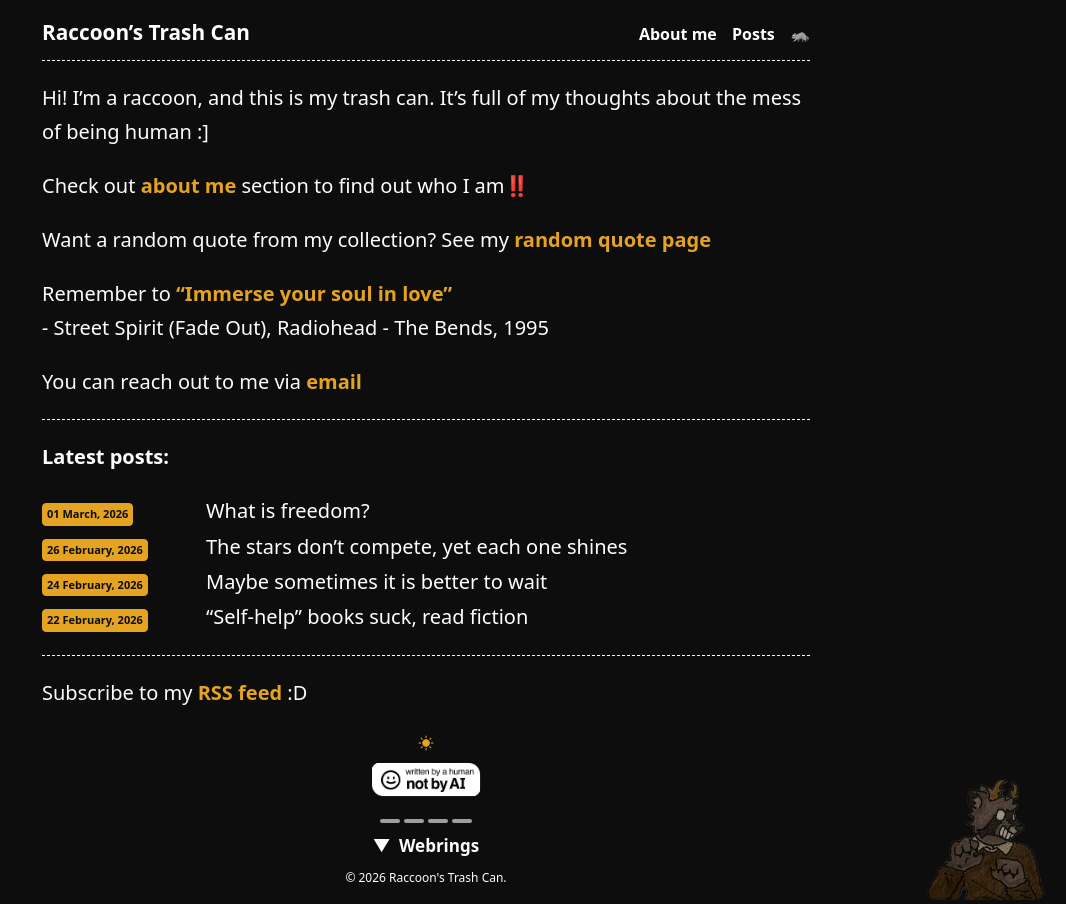
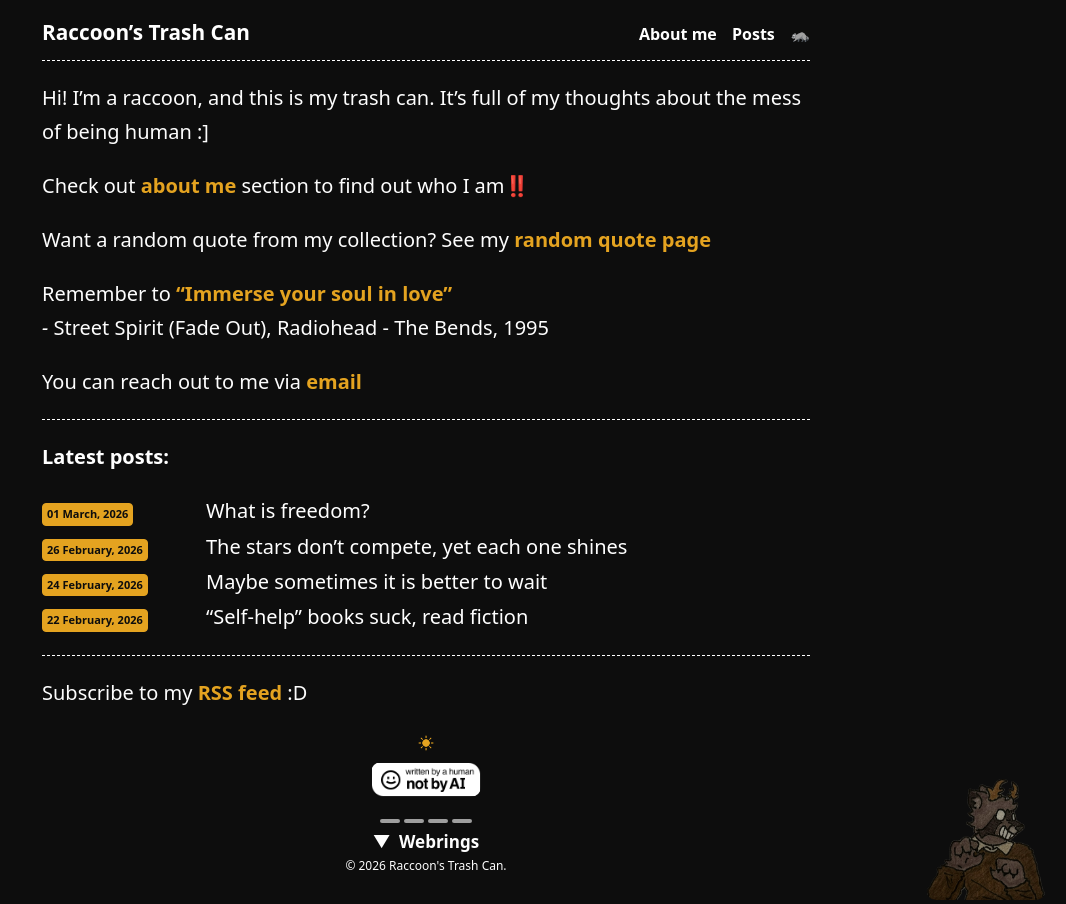
Before and after one commit to raccoonfangz/raccoonfangz.github.io, a Jekyll site: the page built from index.md, in a window 1280 px wide. Shown: the whole page, without its empty margins (214-1280 px from the left). Built offline with Jekyll 4.4.1, drawn with Linux system fonts in a browser that asks for light colours; grey boxes are pictures that could not be loaded.

Commit message:
Update default.html

```diff
--- a/_layouts/default.html
+++ b/_layouts/default.html
@@ -63,7 +63,7 @@
       <img src="https://mirrors.creativecommons.org/presskit/icons/sa.svg" style="width:1em;">
     </a>
   </div>
-  <div class="collapsible" style="cursor:pointer; font-weight:bold; margin:4px 0; font-size:0.85em;">
+  <div class="collapsible" style="cursor:pointer; font-weight:bold; margin:0px 0; font-size:0.85em;">
     <span class="arrow" style="display:inline-block; transition:transform 0.3s ease; margin-right:4px;">▼</span> Webrings
   </div>
   <div id="webrings" style="max-height:0; overflow:hidden; transition:max-height 0.3s ease; font-size:0.85em;">
@@ -83,7 +83,7 @@
       <a href="https://keithhacks.cyou/furryring.php?next=racc.blog">→</a>
     </p>
   </div>
-  <span style="font-size:0.6em; margin-top:4px;">&copy; {{ site.time | date: "%Y" }} {{ site.title }}.</span>
+  <span style="font-size:0.6em; margin-top:0px;">&copy; {{ site.time | date: "%Y" }} {{ site.title }}.</span>
 </footer>
 
 <script>
```
